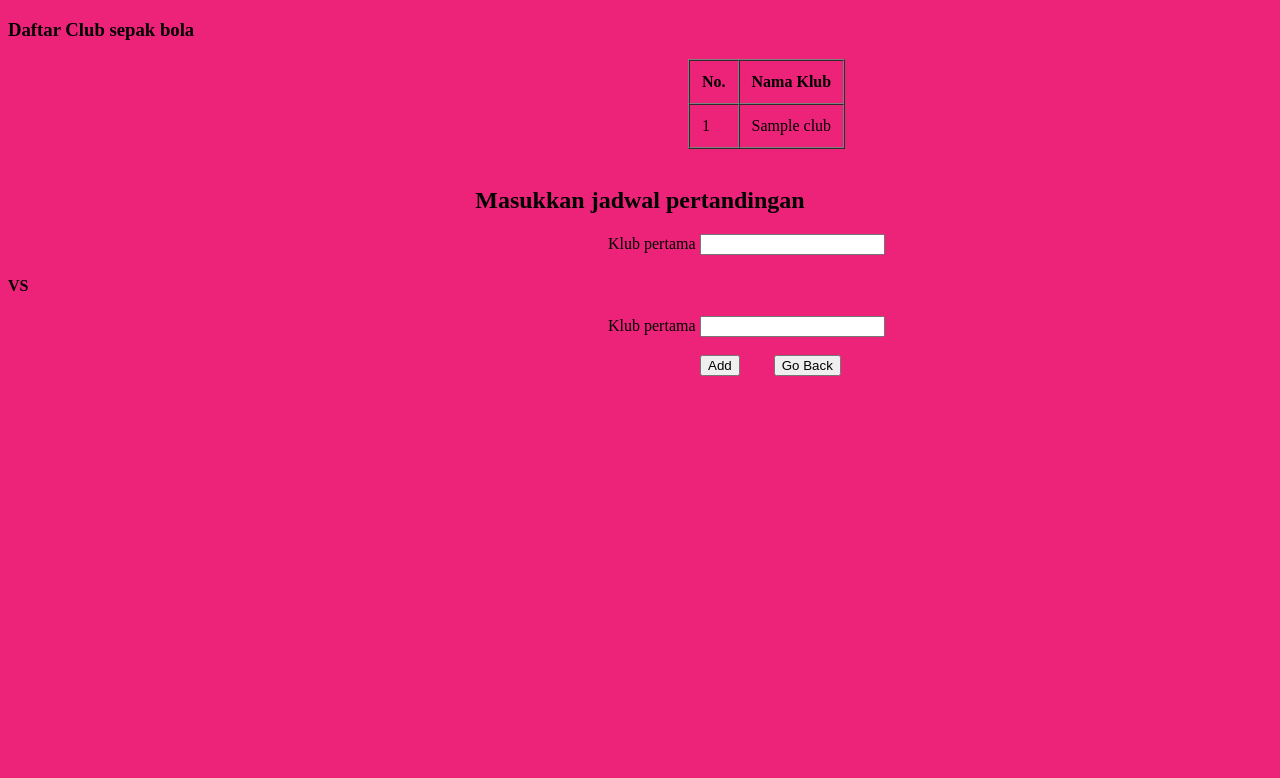
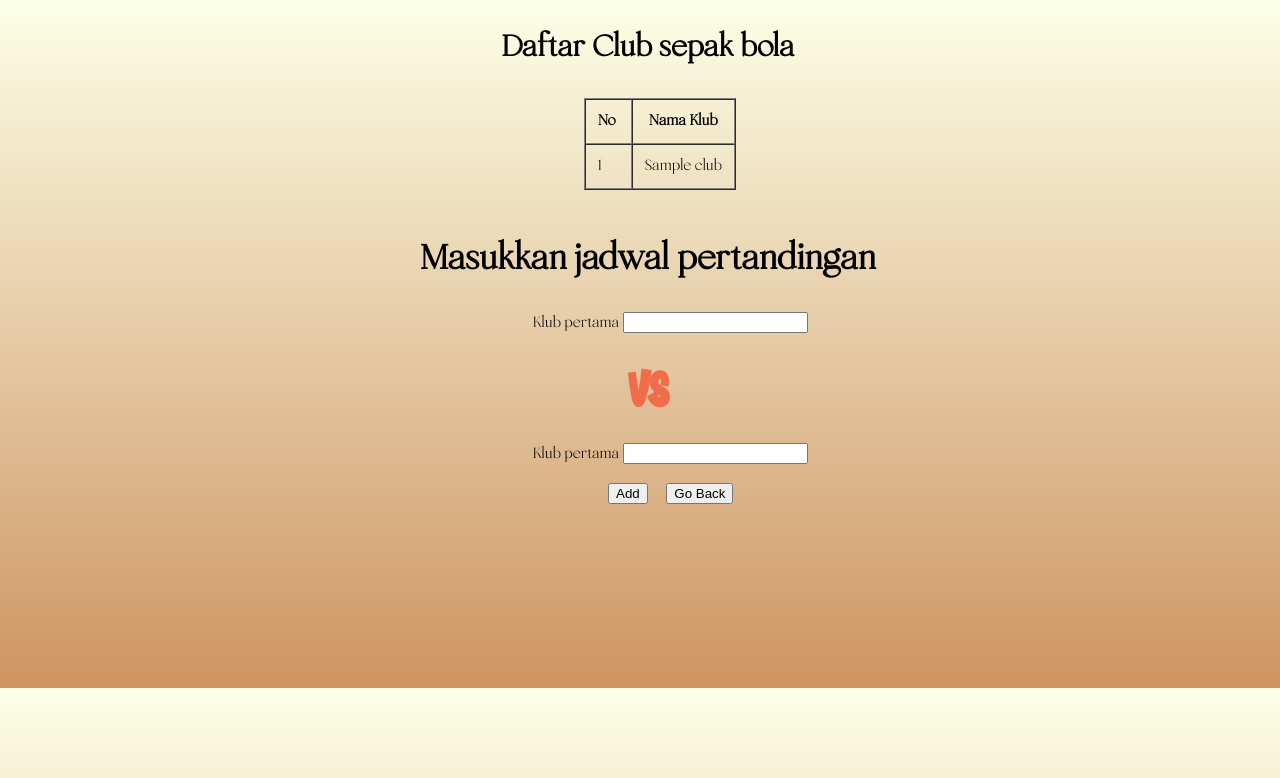
Before and after one commit to yusrianasghany/TugasLigaPW, a PHP site: page /jadwal.php in a window 1280 px wide. Shown: the top 778 px of the page. Run offline with PHP 8.4, Linux system fonts and the light colour scheme; tables that the repository leaves empty or names only in its code hold one stand-in row (values such as "Sample post").

Commit message:
Update styleJadwal.css

```diff
--- a/styleJadwal.css
+++ b/styleJadwal.css
@@ -1,26 +1,65 @@
 body {
-  background-color: rgb(237, 35, 122);
+    background: linear-gradient(to bottom, #FCFFE7, #CE9461);
+    height: 650px;
+    width: 100%;
+    font-family: 'tulisan2';
+	  font-size: 15px;
+	  font-variant: inherit;
     color: black;
+  }
+
+  .button {background-color: #4CAF50;}
+
+  @font-face {
+    font-family: tulisan1;
+    src: url(font3.otf);
+  }
+
+  @font-face {
+    font-family: tulisan2;
+    src: url(font4.otf);
   }
 
   h1 {
     text-align: center;
-  font-size: 3vw;
-}
-
-table {
-  margin-left: 680px;
+    font-family: 'tulisan1';
+	font-size: 50px;
+	font-variant: inherit;
   }
 
   h2 {
     text-align: center;
+    font-family: 'tulisan2';
+	font-size: 35px;
+	font-variant: inherit;
+  }
+
+  h3 {
+    text-align: center;
+    font-family: 'tulisan2';
+	font-size: 30px;
+	font-variant: inherit;
+  }
+
+  h4{
+    text-align: center;
+    font-family: 'tulisan1';
+	  font-size: 4vw;
+	  font-variant: inherit;
+    color: #f16c4b;
+    margin-top: 2%;
+    margin-bottom: 2%;
+  }
+
+  table {
+    margin-left: 45%;
   }
 
   label {
-  margin-left: 600px;
+    margin-left: 41%;
   }
 
   button {
-  margin-left: 692px;
-  margin-right: 30px;
+    margin-left: 600px;
+    margin-right: 15px;
   }
```
Lines whose indentation alone changed are shown as unchanged.
